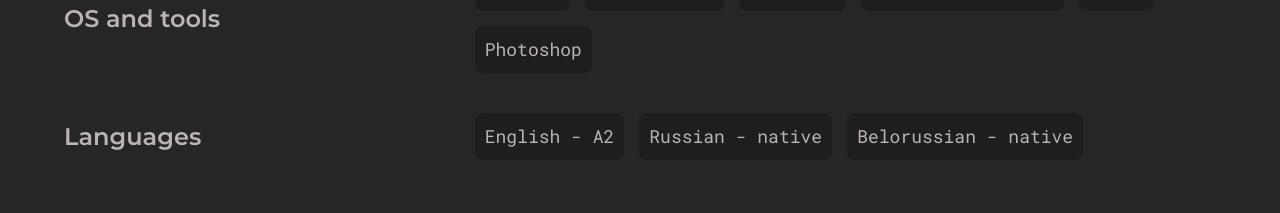
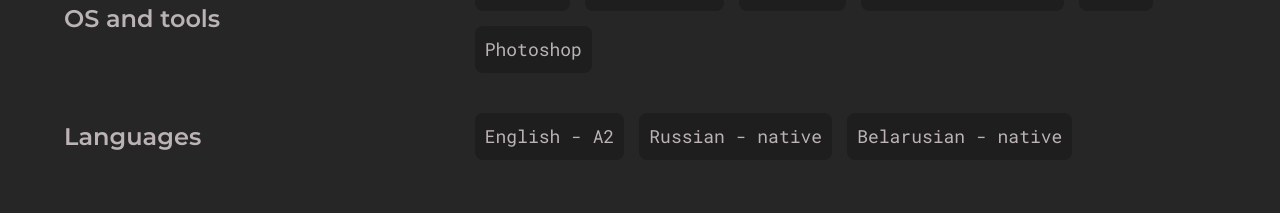
Before and after one commit to AmidaWolf/react-portfolio, a React (Create React App) app: page /about in a window 1280 px wide. Shown: the part 1443-1656 px from the top of the page. Built offline with nearby package versions, Linux system fonts and the light colour scheme; a web font is replaced by a local one.

Commit message:
refactor: correct time label, add _redirects

```diff
--- a/src/pages/About/About.jsx
+++ b/src/pages/About/About.jsx
@@ -81,7 +81,8 @@ padding: 10rem 0 10rem 0;
         font-size: 1.4rem;
       }
       .timeline-item-date {
-
+        width: 110%;
+        font-size: 1.4rem;
       }
   }
 `;
@@ -107,7 +108,7 @@ export const AboutPage = () => {
                     />
                     <InfoItem
                         title={"Languages"}
-                        items={['English - A2', 'Russian - native', 'Belorussian - native',]}
+                        items={['English - A2', 'Russian - native', 'Belarusian - native',]}
                     />
                 </div>
                 <div className={"experience"}>
```
Also changed, not shown: 1 other file (tests, documents, lock files or other folders).
